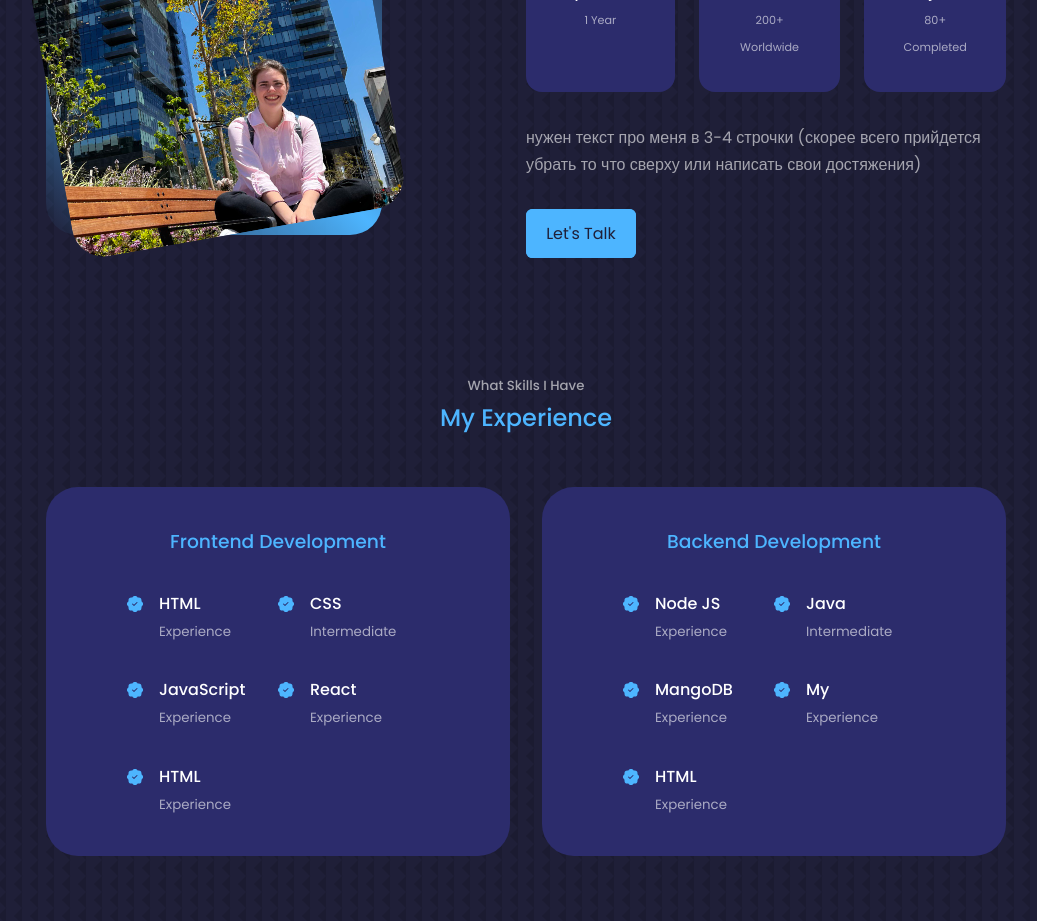
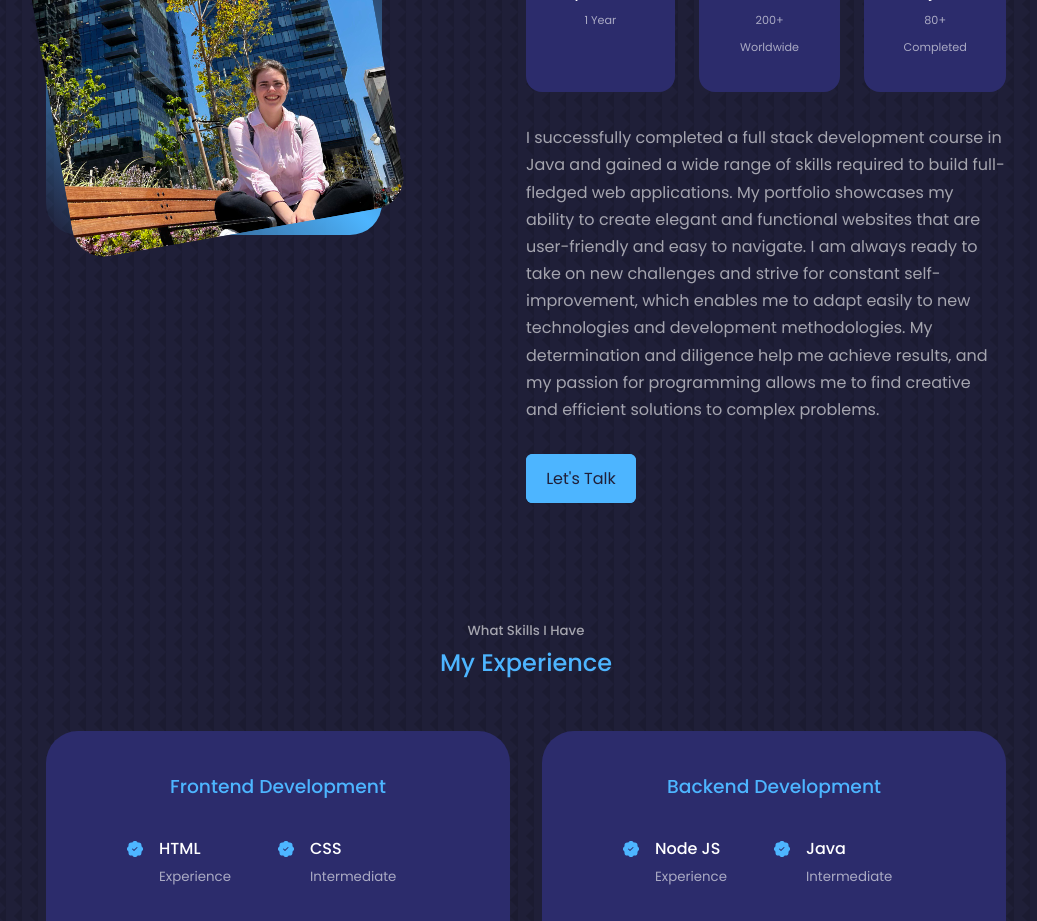
Before and after one commit to DaryaShelever/react-portfolio-website, a React (Create React App) app: page / in a window 1280 px wide. Shown: the part 1140-2061 px from the top of the page, without its empty margins (114-1151 px from the left). Built offline with nearby package versions, Linux system fonts and the light colour scheme.

Commit message:
Update About.jsx

```diff
--- a/src/components/about/About.jsx
+++ b/src/components/about/About.jsx
@@ -39,8 +39,7 @@ const About = () => {
             </article>
           </div>
           <p>
-            нужен текст про меня в 3-4 строчки (скорее всего прийдется убрать то что сверху
-            или написать свои достяжения)
+           I successfully completed a full stack development course in Java and gained a wide range of skills required to build full-fledged web applications. My portfolio showcases my ability to create elegant and functional websites that are user-friendly and easy to navigate. I am always ready to take on new challenges and strive for constant self-improvement, which enables me to adapt easily to new technologies and development methodologies. My determination and diligence help me achieve results, and my passion for programming allows me to find creative and efficient solutions to complex problems.
           </p>
           <a href="#contact" className='btn btn-primary'>Let's Talk</a>
         </div>
```
